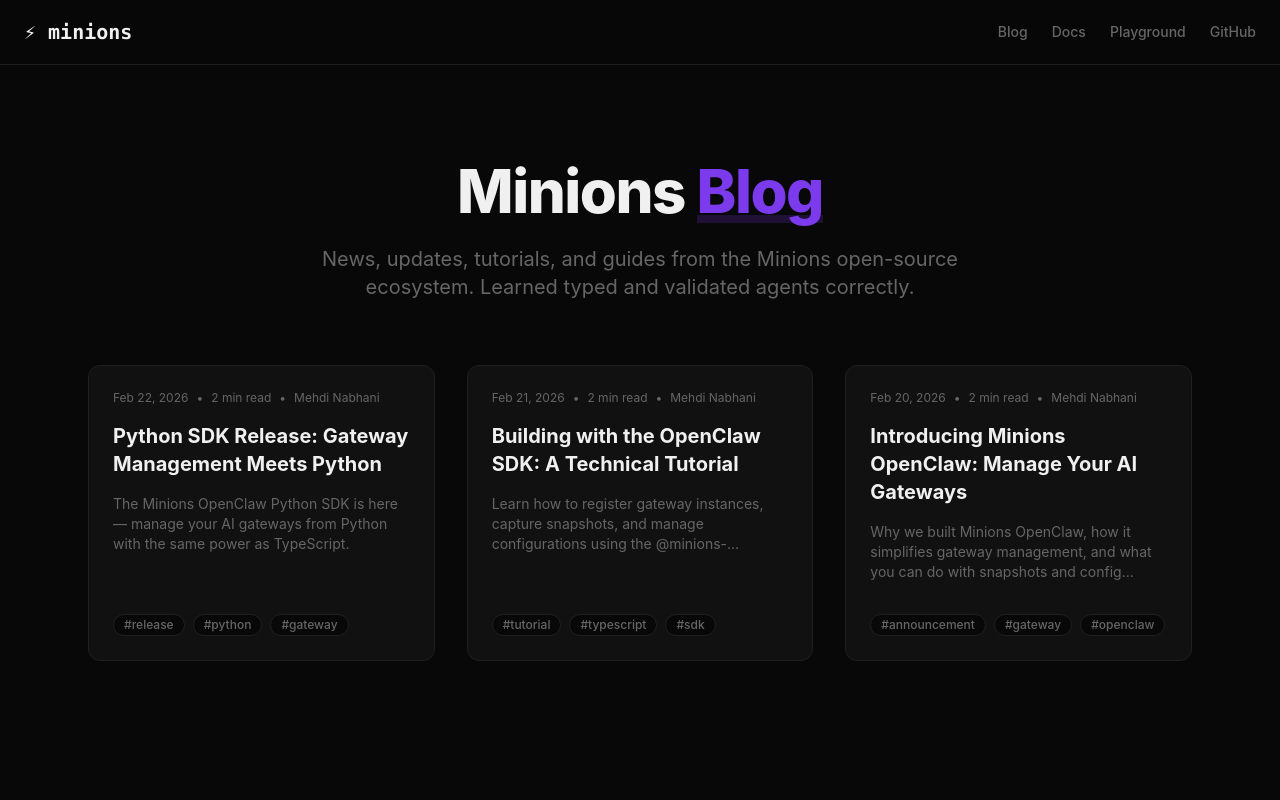
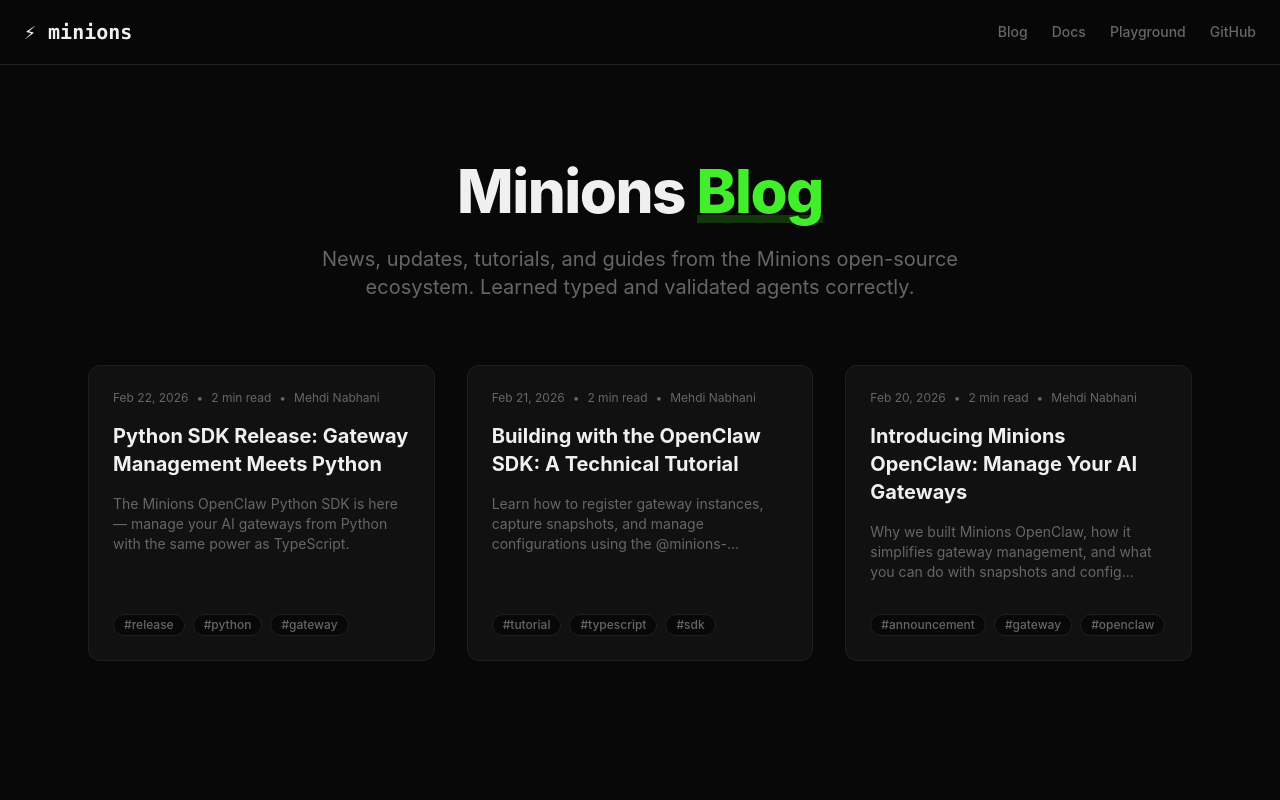
Before and after one commit to mxn2020/minions-openclaw, an Astro site in the folder apps/blog/: page / in a window 1280 px wide. Shown: the top 800 px of the page. Built offline with nearby package versions, Linux system fonts and the light colour scheme; Astro itself is replaced by a stand-in of ours.

Commit message:
feat: update accent colors for web, blog, and docs per color_tracking.md
- web: #372bee / #1d11d4 (purple)
- blog: #42ee2b / #29d411 (green)
- docs: #2b98ee / #117ed4 (blue)

```diff
--- a/apps/blog/src/styles/global.css
+++ b/apps/blog/src/styles/global.css
@@ -7,7 +7,8 @@
 
     --color-primary: #f0f0f0;
     --color-muted: #666666;
-    --color-accent: #7c3aed;
+    --color-accent: #42ee2b;
+    --color-accent-hover: #29d411;
 
     --font-sans: "Inter", ui-sans-serif, system-ui, -apple-system, BlinkMacSystemFont, "Segoe UI", Roboto, "Helvetica Neue", Arial, sans-serif;
     --font-mono: ui-monospace, SFMono-Regular, Menlo, Monaco, Consolas, "Liberation Mono", "Courier New", monospace;
--- a/apps/docs/astro.config.mjs
+++ b/apps/docs/astro.config.mjs
@@ -9,6 +9,7 @@ export default defineConfig({
   site: siteUrl,
   integrations: [
     starlight({
+      customCss: ['./src/styles/custom.css'],
       title: 'Minions OpenClaw',
       description: 'Manage, monitor, and version-control your OpenClaw Gateway instances.',
       defaultLocale: 'root',
--- /dev/null
+++ b/apps/docs/src/styles/custom.css
@@ -0,0 +1,4 @@
+:root {
+  --sl-color-accent: #2b98ee;
+  --sl-color-accent-high: #117ed4;
+}
--- a/apps/web/package.json
+++ b/apps/web/package.json
@@ -1,5 +1,5 @@
 {
-  "name": "@minions-openclaw/web",
+  "name": "minions-openclaw-web",
   "version": "0.1.0",
   "private": true,
   "type": "module",
--- a/apps/web/src/index.css
+++ b/apps/web/src/index.css
@@ -6,8 +6,8 @@
   --color-border: #1f1f1f;
   --color-primary: #f0f0f0;
   --color-muted: #666666;
-  --color-accent: #4f46e5;
-  --color-accent-hover: #4338ca;
+  --color-accent: #372bee;
+  --color-accent-hover: #1d11d4;
   --color-success: #10b981;
   --color-error: #ef4444;
 
```
Also changed, not shown: 1 other file.
